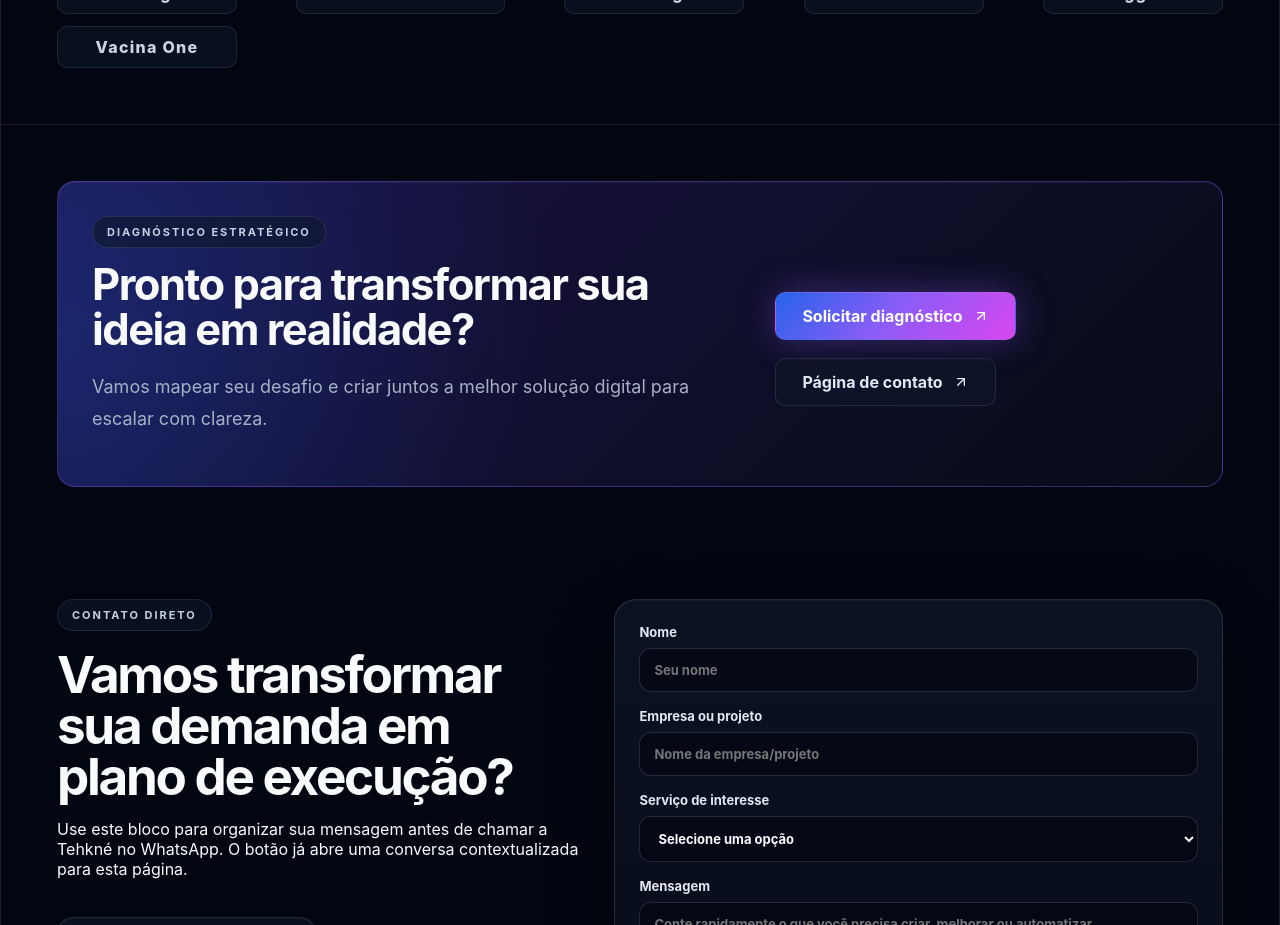
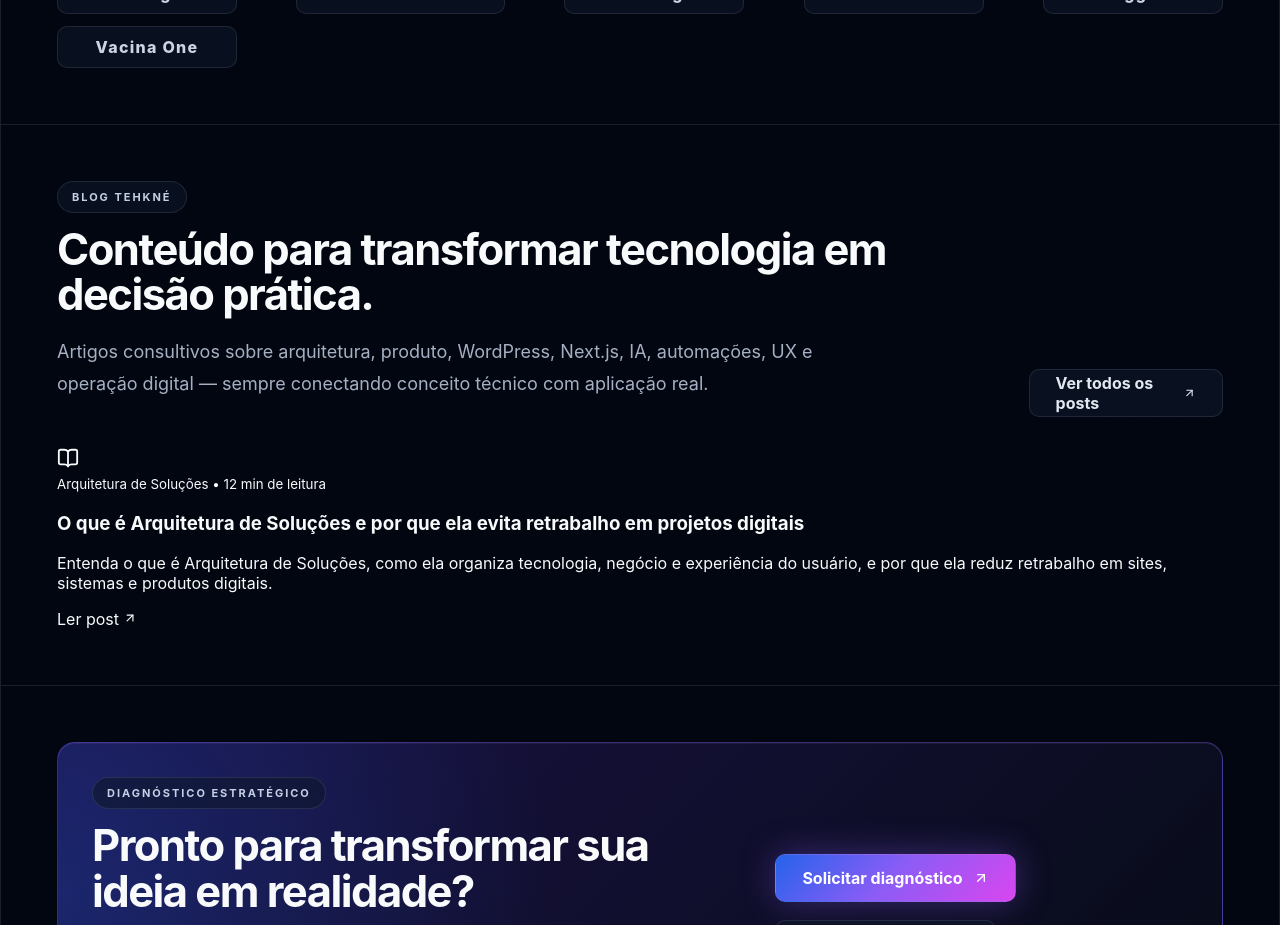
Before and after one commit to Tehkne-Solutions/tehkne-site, a Next.js app: page / in a window 1280 px wide. Shown: the part 5220-6145 px from the top of the page. Built offline with nearby package versions, Linux system fonts and the light colour scheme.

Commit message:
feat: add latest blog section to home

```diff
--- a/app/page.tsx
+++ b/app/page.tsx
@@ -3,6 +3,7 @@
 import { motion } from 'framer-motion';
 import {
   ArrowUpRight,
+  BookOpen,
   Bot,
   BrainCircuit,
   Code2,
@@ -17,6 +18,7 @@ import {
 } from 'lucide-react';
 import ContactForm from './components/ContactForm';
 import { portfolioCases } from './portfolio/portfolio-data';
+import { blogPosts } from './blog/blog-data';
 import { StackCard, stacksData } from './components/StackCard';
 
 const services = [
@@ -44,6 +46,9 @@ const services = [
 
 const homeCases = portfolioCases.filter((item) => item.featured).slice(0, 8);
 const carouselCases = [...homeCases, ...homeCases];
+const latestBlogPosts = [...blogPosts]
+  .sort((a, b) => new Date(b.date).getTime() - new Date(a.date).getTime())
+  .slice(0, 3);
 
 const method = [
   ['01', 'Descoberta estratégica', 'Entendemos contexto, público, objetivos, riscos, gargalos, operação atual e critérios de sucesso antes de pensar em tela ou código.'],
@@ -62,8 +67,6 @@ const painPoints = [
   'Produtos digitais sem UX',
   'Projetos sem suporte depois do deploy'
 ];
-
-const stacks = ['Next.js', 'React', 'WordPress', 'PHP', 'Python', 'Flutter', 'APIs', 'n8n', 'GitHub', 'Vercel', 'CRM', 'ERP'];
 
 const fadeUp = {
   initial: { opacity: 0, y: 28 },
@@ -226,6 +229,28 @@ export default function Home() {
         </div>
       </motion.section>
 
+      <motion.section id="blog" className="section-frame home-blog-section" {...fadeUp}>
+        <div className="section-heading inline">
+          <div>
+            <span className="eyebrow">Blog Tehkné</span>
+            <h2>Conteúdo para transformar tecnologia em decisão prática.</h2>
+            <p>Artigos consultivos sobre arquitetura, produto, WordPress, Next.js, IA, automações, UX e operação digital — sempre conectando conceito técnico com aplicação real.</p>
+          </div>
+          <a className="btn btn-secondary" href="/blog">Ver todos os posts <ArrowUpRight size={16} /></a>
+        </div>
+        <div className="home-blog-grid">
+          {latestBlogPosts.map((post) => (
+            <a className="home-blog-card" href={`/blog/${post.slug}`} key={post.slug}>
+              <div className="home-blog-icon"><BookOpen size={22} /></div>
+              <small>{post.category} • {post.readingTime}</small>
+              <h3>{post.title}</h3>
+              <p>{post.description}</p>
+              <span>Ler post <ArrowUpRight size={14} /></span>
+            </a>
+          ))}
+        </div>
+      </motion.section>
+
       <motion.section id="contato" className="final-cta" initial={{ opacity: 0, y: 40 }} whileInView={{ opacity: 1, y: 0 }} viewport={{ once: true }}>
         <div>
           <span className="eyebrow">Diagnóstico estratégico</span>
```
